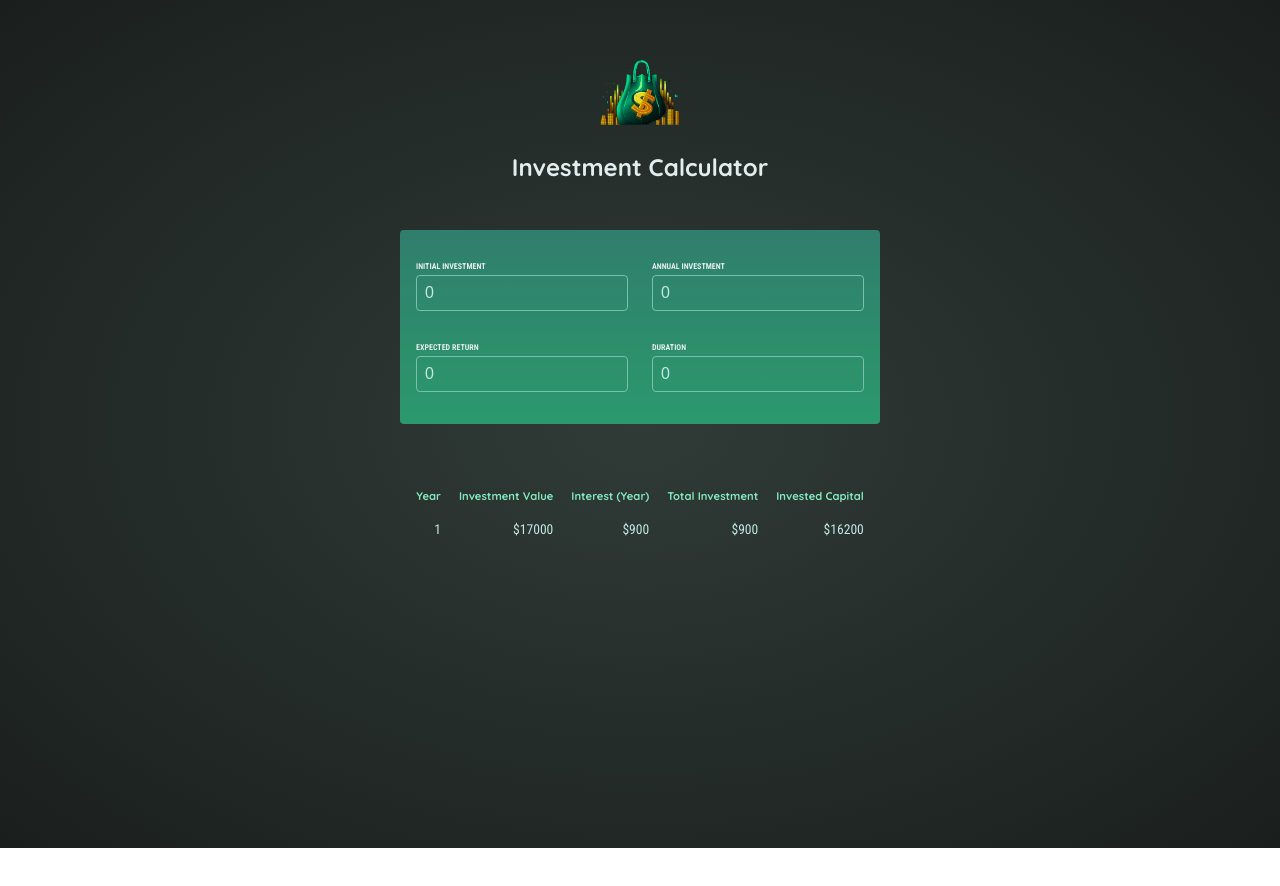
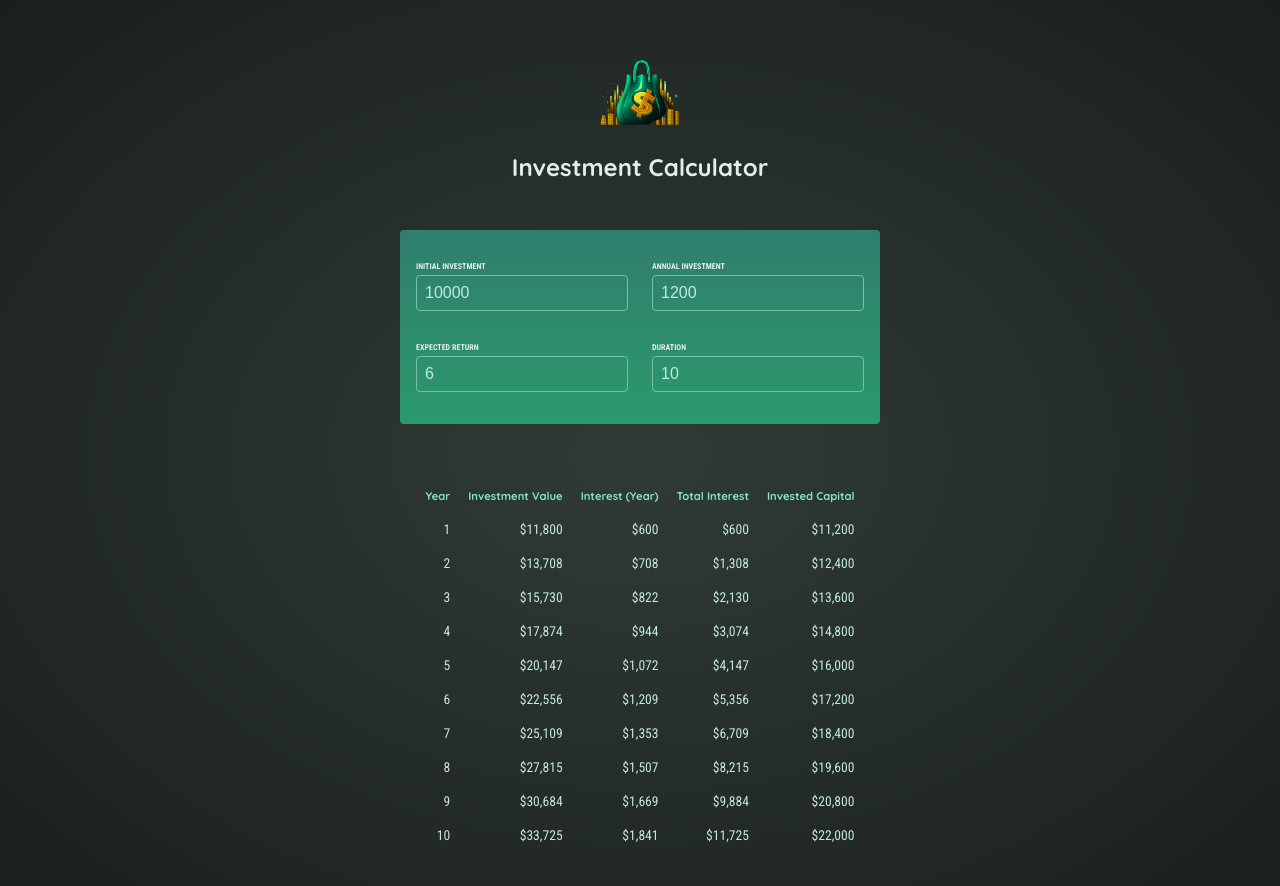
Before and after one commit to irina-kosogor/react-course, a React (Vite) app: page / in a window 1280 px wide. Shown: the top 886 px of the page. Before the commit the page ends 848 px from the top, so only its background shows below. Built offline with nearby package versions, Linux system fonts and the light colour scheme.

Commit message:
Finished code

```diff
--- a/src/App.jsx
+++ b/src/App.jsx
@@ -1,13 +1,35 @@
+import { useState } from "react";
 import Header from "./components/Header";
 import ResultTable from "./components/ResultTable";
 import UserInput from "./components/UserInput";
 
 function App() {
+  const [userInput, setUserInput] = useState({
+    initialInvestment: 10000,
+    annualInvestment: 1200,
+    expectedReturn: 6,
+    duration: 10,
+  });
+
+  const inputIsValid = userInput.duration >= 1;
+
+  function handleInputChange(identificator, newValue) {
+    setUserInput((prevUserInput) => {
+      return {
+        ...prevUserInput,
+        [identificator]: newValue,
+      };
+    });
+  }
+
   return (
     <>
       <Header />
-      <UserInput />
-      <ResultTable />
+      <UserInput onChange={handleInputChange} userInput={userInput} />
+      {!inputIsValid && (
+        <p className="center">Please enter a duration greater than zero.</p>
+      )}
+      {inputIsValid && <ResultTable userInput={userInput} />}
     </>
   );
 }
--- a/src/components/ResultTable.jsx
+++ b/src/components/ResultTable.jsx
@@ -1,4 +1,13 @@
-function ResultTable() {
+import { calculateInvestmentResults, formatter } from "../util/investment";
+
+function ResultTable({ userInput }) {
+  const resultData = calculateInvestmentResults(userInput);
+
+  let initialInvestment =
+    resultData[0].valueEndOfYear -
+    resultData[0].interest -
+    resultData[0].annualInvestment;
+
   return (
     <table id="result">
       <thead>
@@ -6,18 +15,27 @@ function ResultTable() {
           <th>Year</th>
           <th>Investment Value</th>
           <th>Interest (Year)</th>
-          <th>Total Investment</th>
+          <th>Total Interest</th>
           <th>Invested Capital</th>
         </tr>
       </thead>
       <tbody>
-        <tr>
-          <td>1</td>
-          <td>$17000</td>
-          <td>$900</td>
-          <td>$900</td>
-          <td>$16200</td>
-        </tr>
+        {resultData.map((item) => {
+          let totalInterest =
+            item.valueEndOfYear -
+            item.annualInvestment * item.year -
+            initialInvestment;
+          let totalAmountInvested = item.valueEndOfYear - totalInterest;
+          return (
+            <tr key={item.year}>
+              <td>{item.year}</td>
+              <td>{formatter.format(item.valueEndOfYear)}</td>
+              <td>{formatter.format(item.interest)}</td>
+              <td>{formatter.format(totalInterest)}</td>
+              <td>{formatter.format(totalAmountInvested)}</td>
+            </tr>
+          );
+        })}
       </tbody>
     </table>
   );
--- a/src/components/UserInput.jsx
+++ b/src/components/UserInput.jsx
@@ -1,41 +1,50 @@
-import { useState } from "react";
-
-function UserInput() {
-  const [userInput, setUserInput] = useState({
-    initialInvestemnt: 0,
-    annualInvestemnt: 0,
-    expectedReturn: 0,
-    duration: 0,
-  });
-
-  function handleInputChange() {
-    setUserInput((prevInput) => {
-      return {
-        ...prevInput,
-      };
-    });
-  }
-
+function UserInput({ userInput, onChange }) {
   return (
     <section id="user-input">
       <div className="input-group">
         <p>
           <label htmlFor="">INITIAL INVESTMENT</label>
-          <input type="number" required value={userInput.initialInvestemnt} />
+          <input
+            type="number"
+            required
+            value={userInput.initialInvestment}
+            onChange={(event) =>
+              onChange("initialInvestment", +event.target.value)
+            }
+          />
         </p>
         <p>
           <label htmlFor="">ANNUAL INVESTMENT</label>
-          <input type="number" required value={userInput.annualInvestemnt} />
+          <input
+            type="number"
+            required
+            value={userInput.annualInvestment}
+            onChange={(event) =>
+              onChange("annualInvestment", +event.target.value)
+            }
+          />
         </p>
       </div>
       <div className="input-group">
         <p>
           <label htmlFor="">Expected Return</label>
-          <input type="number" required value={userInput.expectedReturn} />
+          <input
+            type="number"
+            required
+            value={userInput.expectedReturn}
+            onChange={(event) =>
+              onChange("expectedReturn", +event.target.value)
+            }
+          />
         </p>
         <p>
           <label htmlFor="">Duration</label>
-          <input type="number" required value={userInput.duration} />
+          <input
+            type="number"
+            required
+            value={userInput.duration}
+            onChange={(event) => onChange("duration", +event.target.value)}
+          />
         </p>
       </div>
     </section>
```
